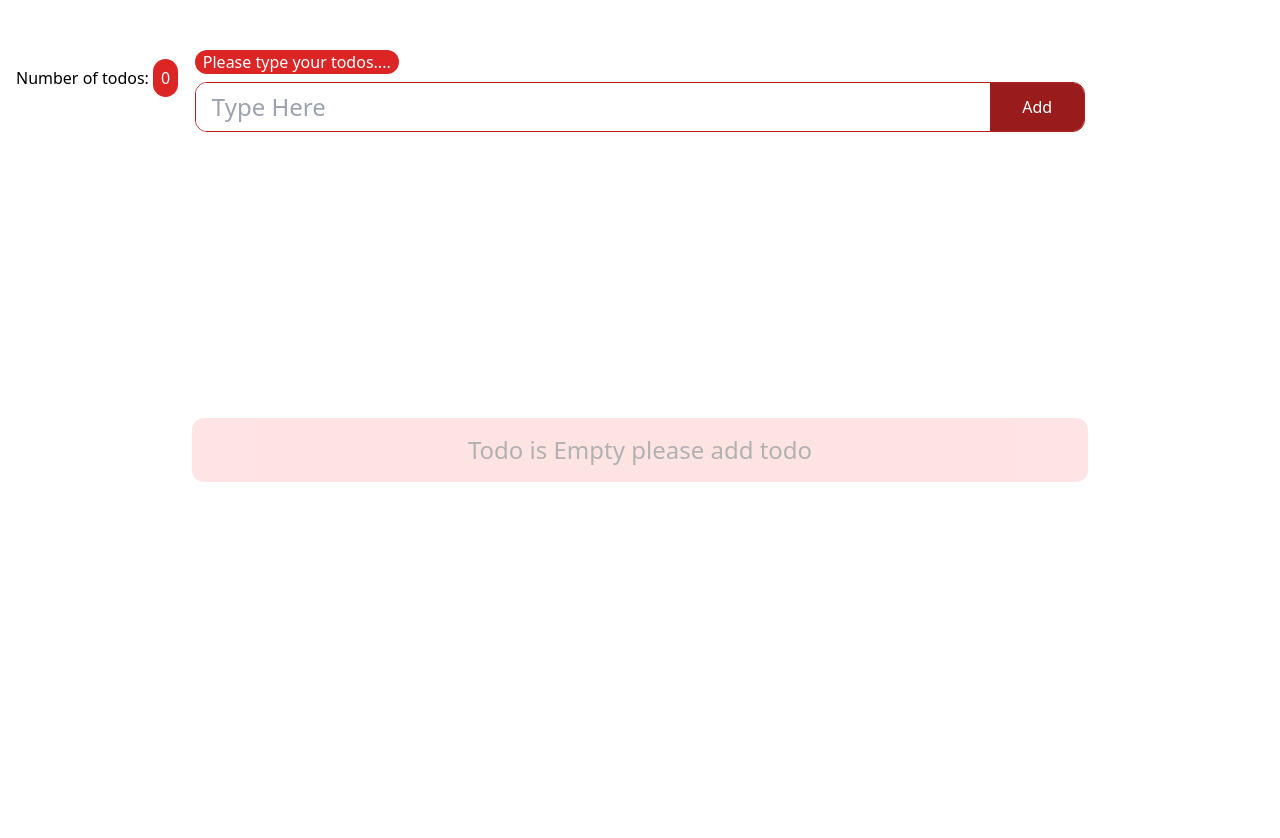
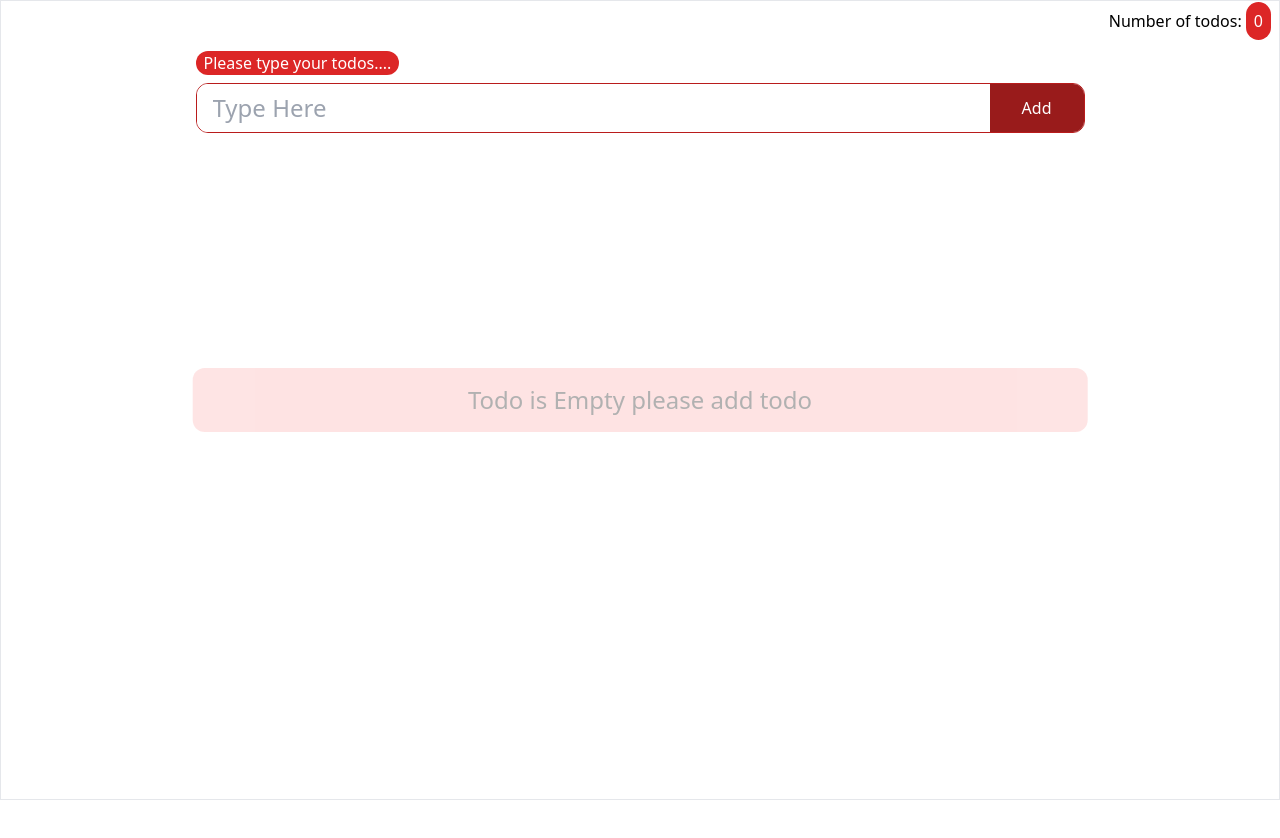
Before and after one commit to swissjake/todo-app, a Next.js app: page /todoPage in a window 1280 px wide. Shown: the top 838 px of the page. After the commit the page ends 800 px from the top, so only its background shows below. Built offline with nearby package versions, Linux system fonts and the light colour scheme.

Commit message:
changes made

```diff
--- a/components/Input.jsx
+++ b/components/Input.jsx
@@ -72,7 +72,8 @@ const Input = () => {
     }
 
   return (
-        <section className='md:mx-auto px-1  w-[100%] relative h-[100vh]'>
+        <section className='md:mx-auto px-1  w-[100%] relative h-[100vh] border'>
+          <div className='m-2 text-black absolute right-0 top-0  max-w-fit '>Number of todos:  <span className='bg-red-600 p-2 rounded-full text-white'>{items.length}</span></div>
             <form className='mx-auto mt-[50px] w-[97%] md:w-[70%]' action="" onSubmit={addToTodo}>
                   {!error && <div className='bg-red-600 max-w-fit mb-2 rounded-full px-2 text-white'>Please type your todos....</div> }
                  <div className='flex border border-red-700 rounded-xl overflow-hidden'>
@@ -84,7 +85,7 @@ const Input = () => {
             {message&&<div className='bg-red-300 px-1 text-center rounded-xl opacity-30 text-2xl w-[97%] md:w-[70%] p-4 absolute left-[50%] top-[50%] translate-y-[-50%] translate-x-[-50%]'>{message}</div>}
 
             <div className='mt-[40px] md:mt-[100px]'><Todo /></div>
-            <div className='m-4 text-black absolute right-0 top-0 md:left-0 md:top-0  max-w-fit '>Number of todos:  <span className='bg-red-600 p-2 rounded-full text-white'>{items.length}</span></div>
+
     </section>
   )
 }
--- a/components/TodoList.jsx
+++ b/components/TodoList.jsx
@@ -24,10 +24,10 @@ const TodoList = ({name, done, id, min}) => {
     <div className='mx-auto h-fit w-[97%] md:w-[70%]'>
         <div className='h-fit flex items-center justify-between bg-red-200 my-1 md:my-2 p-2 md:p-4 text-xl md:text-2xl rounded-2xl shadow-lg'>
 
-            <p className={done && `line-through decoration-red-700`}>{name}</p>
+            <p className={done && `line-through decoration-red-800 text-purple-700`}>{name}</p>
         <div className='flex items-center'>
-            <div onClick={handleCheck} className="mr-2"><AiFillCheckCircle className={!done ? `fill-red-700 h-8 w-8 text-2xl` : `fill-green-500 h-8 w-8 text-2xl`}/></div>
-                <div onClick={handleDelete} className='rounded-full bg-black p-2'>
+            <div onClick={handleCheck} className="mr-2"><AiFillCheckCircle className={!done ? `fill-red-700 h-8 w-8 cursor-pointer text-2xl` : `fill-green-700 h-8 w-8 cursor-pointer text-2xl`}/></div>
+                <div onClick={handleDelete} className='rounded-full cursor-pointer bg-black p-2'>
                 <AiFillDelete className='h-7 w-7 fill-red-800'/>
                 </div>
             </div>
```
